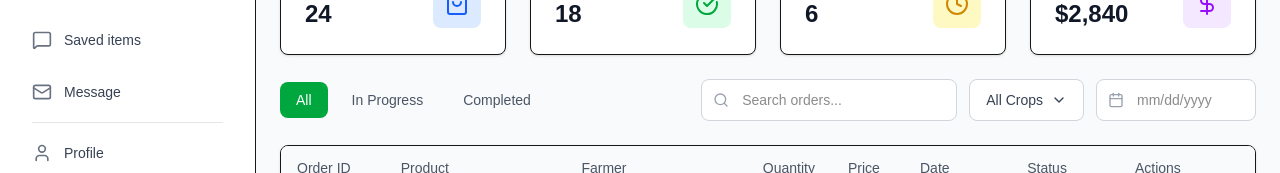
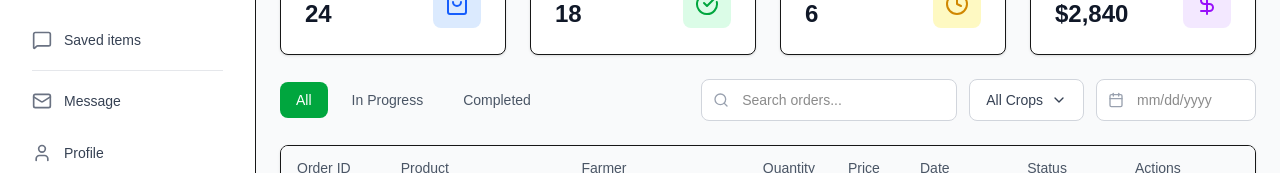
Before and after one commit to IRANZI/UmuhinziLink, a Next.js app: page /buyer_dashboard/purchases in a window 1280 px wide. Shown: the part 226-399 px from the top of the page. Built offline with nearby package versions, Linux system fonts and the light colour scheme.

Commit message:
Purchase

```diff
--- a/app/buyer_dashboard/purchases/page.tsx
+++ b/app/buyer_dashboard/purchases/page.tsx
@@ -1,9 +1,9 @@
 "use client";
 import React from 'react';
 import {
-  CheckCircle, LayoutGrid, Heart, MessageSquare, BarChart2, Mail,
-  ShoppingCart, User, Phone, Settings, LogOut, ShoppingBag,
-  Clock, Package, Eye, Calendar, Search, ChevronDown, DollarSign,
+  CheckCircle, MessageSquare, Mail,
+   Phone, Settings, LogOut, ShoppingBag,
+  Clock,  Eye, Calendar, Search, ChevronDown, DollarSign,
   Apple, Wheat, Bean, Carrot, MessageCircle, RefreshCw,UserIcon,GridIcon,FilePlus
 } from 'lucide-react';
 import Link from 'next/link';
@@ -41,7 +41,7 @@ export default function MyPurchases() {
             {menuItems.map((item, index) => {
               const isActive = item.label === 'My Purchase';
               const Icon = item.icon;
-              const showDivider = index === 4 || index === 8; // After Market Analytics and Contact
+              const showDivider = index === 3 || index === 8;
               return (
                 <div key={item.label}>
                   <Link href={item.href} className="block">
```
